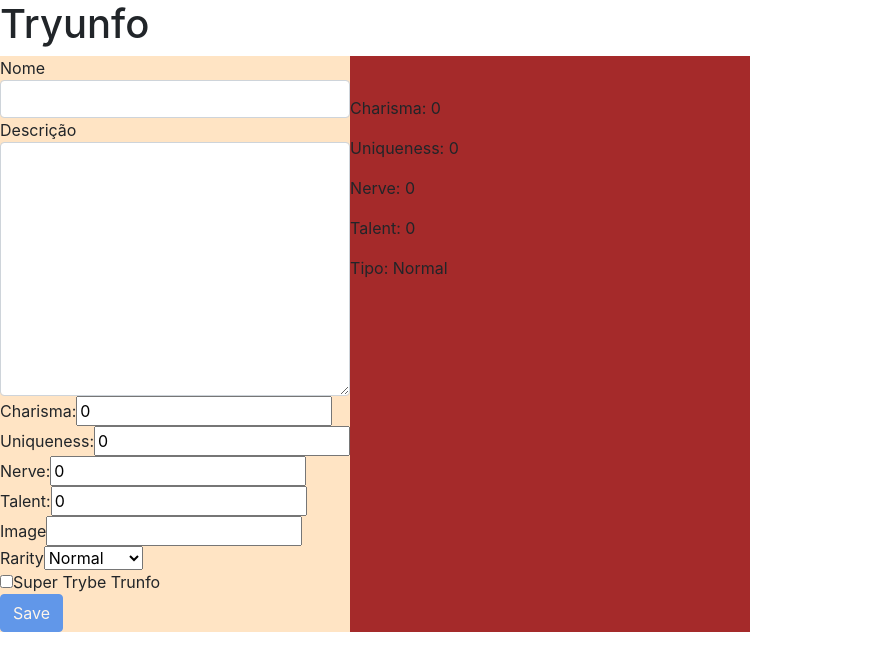
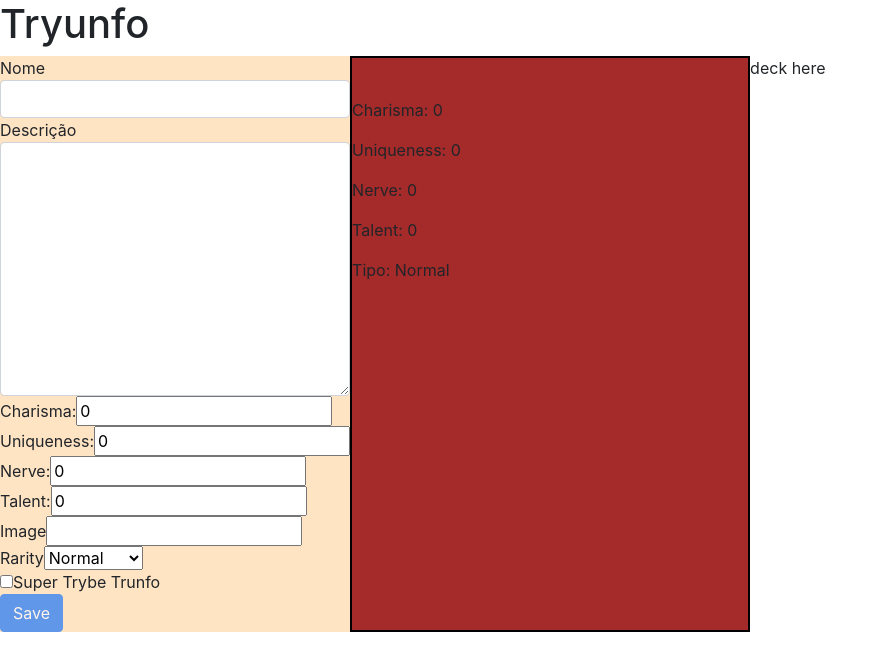
Before and after one commit to Leandro-Hespanhol/Super-trunfo-drag, a React (Create React App) app: page / in a window 1280 px wide. Shown: the top 670 px of the page, without its empty margins (0-888 px from the left). Built offline with nearby package versions, Linux system fonts and the light colour scheme.

Commit message:
saving on state

```diff
--- a/src/App.js
+++ b/src/App.js
@@ -1,6 +1,7 @@
 import React from 'react';
 import Form from './components/Form';
 import Card from './components/Card';
+import Deck from './components/Deck';
 import './index.css';
 
 class App extends React.Component {
@@ -21,6 +22,7 @@ class App extends React.Component {
       cardTrunfo: false,
       hasTrunfo: false,
       isSaveButtonDisable: true,
+      customCard: [],
       // onInputChange: () => {},
       // onSaveButtonClick: () => {},
       // }
@@ -35,19 +37,37 @@ class App extends React.Component {
     });
   }
 
+  // onSaveButtonClick() {
+  //   this.onInputChange();
+  // }
+
   onSaveButtonClick() {
-    // const customCard = {
-    // cardName: '',
-    // cardDescription: '',
-    // cardAttr1: '0',
-    // cardAttr2: '0',
-    // cardAttr3: '0',
-    // cardAttr4: '0',
-    // cardImage: '',
-    // cardRare: 'Normal',
-    // cardTrunfo: false,
-    // };
-    // return console.log(customCard);
+    const {
+      cardName,
+      cardDescription,
+      cardAttr1,
+      cardAttr2,
+      cardAttr3,
+      cardAttr4,
+      cardImage,
+      cardRare,
+      cardTrunfo,
+      customCard,
+    } = this.state;
+
+    customCard.push({
+      cardName,
+      cardDescription,
+      cardAttr1,
+      cardAttr2,
+      cardAttr3,
+      cardAttr4,
+      cardImage,
+      cardRare,
+      cardTrunfo,
+    });
+
+    console.log('antes', customCard);
     this.setState({
       cardName: '',
       cardDescription: '',
@@ -60,6 +80,7 @@ class App extends React.Component {
       cardTrunfo: false,
       hasTrunfo: true,
     });
+    console.log('após set state', this.state);
   }
 
   render() {
@@ -109,7 +130,9 @@ class App extends React.Component {
             hasTrunfo={ hasTrunfo }
             cardTrunfo={ cardTrunfo }
           />
+          <Deck />
         </div>
+        {/* {console.log('final da div', this.customCard, this.state)} */}
       </div>
     );
   }
--- /dev/null
+++ b/src/components/Deck.jsx
@@ -0,0 +1,9 @@
+import React, { Component } from 'react';
+
+class Deck extends Component {
+  render() {
+    return (<div>deck here</div>);
+  }
+}
+
+export default Deck;
--- a/src/components/Form.css
+++ b/src/components/Form.css
@@ -8,6 +8,7 @@
 .main-card-div {
   background-color: brown;
   width: 400px;
+  border: 2px solid black;
 }
 
 .card-image {
--- a/src/components/Form.jsx
+++ b/src/components/Form.jsx
@@ -126,7 +126,9 @@ class Form extends Component {
         </label>
         <label htmlFor="joker-card">
           {
-            !hasTrunfo ? <input
+            !hasTrunfo ? (
+              <label htmlFor="joker-card">
+                <input
                   type="checkbox"
                   name="cardTrunfo"
                   checked={ cardTrunfo }
@@ -134,9 +136,11 @@ class Form extends Component {
                   data-testid="trunfo-input"
                   onChange={ onInputChange }
                 />
+                Super Trybe Trunfo
+              </label>)
+
               : <p>Você já tem um Super Trunfo em seu baralho</p>
           }
-          Super Trybe Trunfo
         </label>
         <div>
           <button
```
Lines whose indentation alone changed are shown as unchanged.
